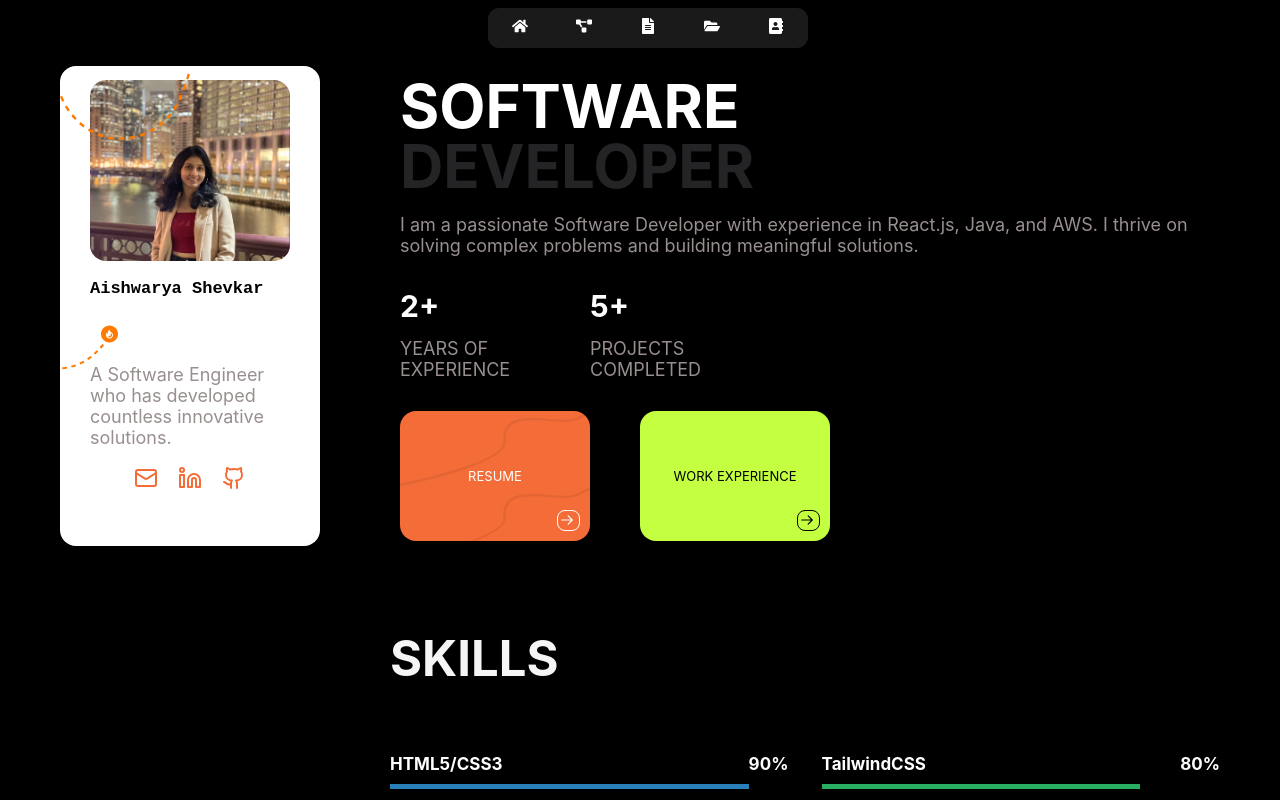
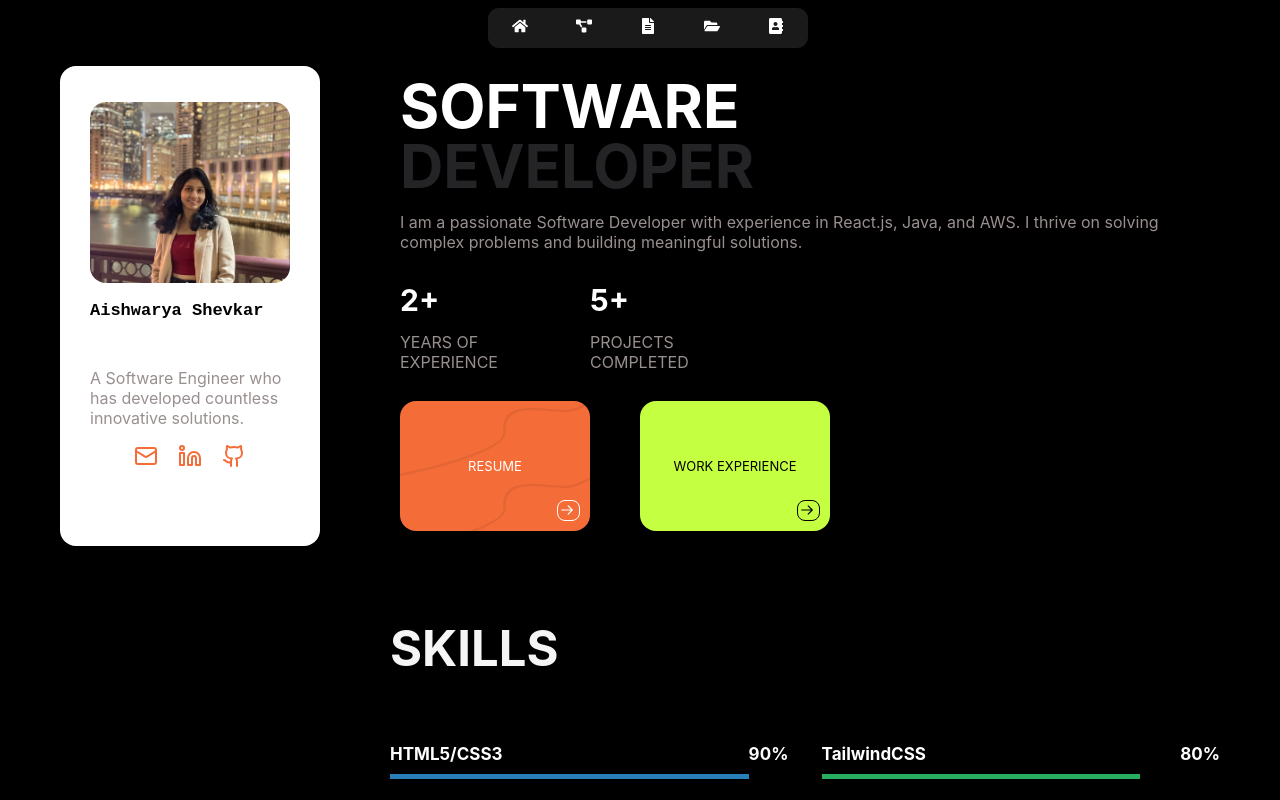
Before and after one commit to ashevkar/portfolio, a React (Create React App) app: page / in a window 1280 px wide. Shown: the top 800 px of the page. Built offline with nearby package versions, Linux system fonts and the light colour scheme.

Commit message:
new commit

```diff
--- a/src/assets/css/hero.css
+++ b/src/assets/css/hero.css
@@ -75,7 +75,7 @@
 .icons {
   display: flex;
   flex-direction: column;
-  gap: 3rem;
+  gap: 2rem;
   justify-content: center;
   margin-bottom: 40px;
 }
@@ -203,7 +203,7 @@
 }
 
 .line2 {
-  background-image: url("../images/up.svg");
+  /* background-image: url("../images/up.svg"); */
   width: 50%;
   height: 20%;
   position: absolute;
@@ -220,5 +220,5 @@
   background-size: 50% 100%;
   bottom: 101px;
   left: -77px;
-  background-image: url("../images/down.svg");
+  /* background-image: url("../images/down.svg"); */
 }
--- a/src/styles/global.css
+++ b/src/styles/global.css
@@ -30,4 +30,5 @@ h3 {
 
 p {
   line-height: normal;
+  font-size: 16px;
 }
```
